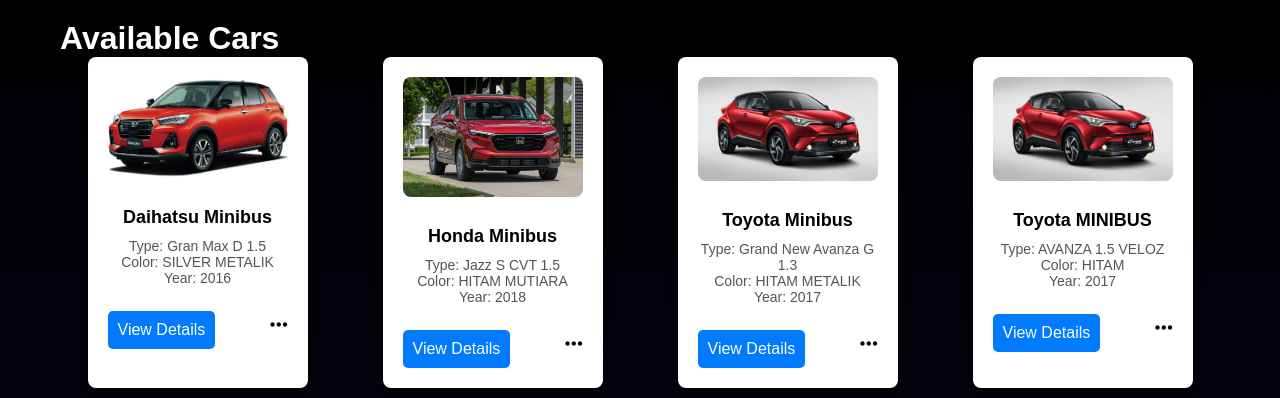
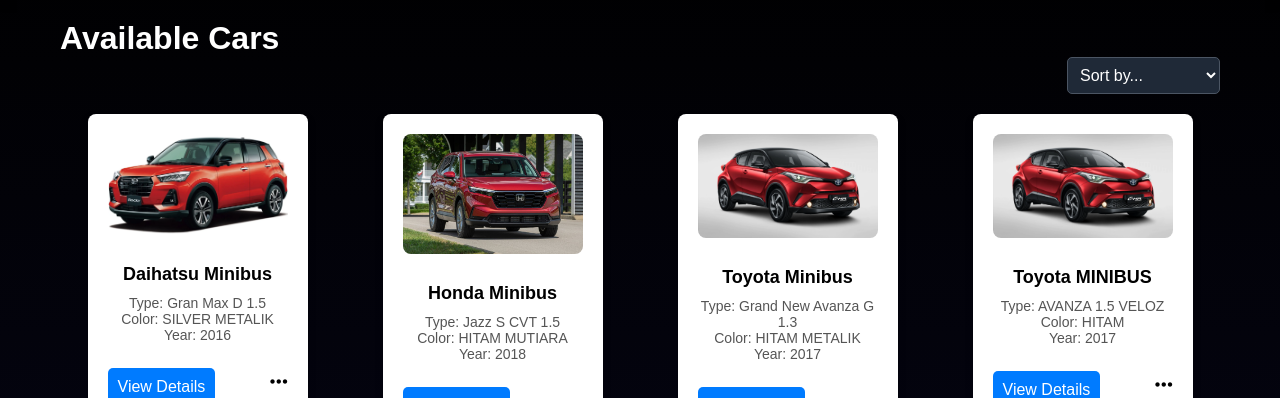
Before and after one commit to CarXpert/Car-Xpert, a Django app: page / in a window 1280 px wide. Shown: the part 72-470 px from the top of the page. Run offline with Django 5.2, Linux system fonts and the light colour scheme; data comes from the database, SQL or seed files in the repository.

Commit message:
menamabahkan frontend untuk fitur filter di mai page

```diff
--- a/cars/models.py
+++ b/cars/models.py
@@ -1,3 +1,4 @@
+# models.py di app cars
 from django.db import models
 import uuid
 
--- a/main/templates/main.html
+++ b/main/templates/main.html
@@ -20,6 +20,28 @@
             padding: 20px;
             color: #fff;
             font-family: 'Arial', sans-serif;
+        }
+
+        /* Filter Styling */
+        .filter-container {
+            display: flex;
+            justify-content: flex-end; /* Align the filter to the right */
+            margin-bottom: 20px;
+        }
+
+        .filter-dropdown {
+            padding: 8px;
+            background-color: #1f2937; /* Dark background */
+            color: white;
+            border-radius: 5px;
+            border: 1px solid #4b5563; /* Darker border */
+            cursor: pointer;
+            font-size: 16px;
+        }
+
+        .filter-dropdown option {
+            background-color: #1f2937;
+            color: white;
         }
 
         /* Car Grid Styling */
@@ -151,8 +173,25 @@
 
     <div class="main-container">
 
+        <!-- Title and Filter Section -->
+        <div class="flex justify-between items-center mb-4">
+            <h1>Available Cars</h1>
+            <div class="filter-container">
+                <form method="GET" action="{% url 'main:show_main' %}">
+                    <select name="filter" class="filter-dropdown" onchange="this.form.submit()">
+                        <option value="">Sort by...</option>
+                        <option value="mileage_high">Highest Mileage</option>
+                        <option value="mileage_low">Lowest Mileage</option>
+                        <option value="year_high">Newest Year</option>
+                        <option value="year_low">Oldest Year</option>
+                        <option value="price_high">Highest Price</option>
+                        <option value="price_low">Lowest Price</option>
+                    </select>
+                </form>
+            </div>
+        </div>
+
         <!-- Car Grid Section -->
-        <h1>Available Cars</h1>
         <div class="car-grid">
             {% for car in cars|slice:":40" %}  <!-- Limit to 40 cars -->
             <div class="car-card">
--- a/main/urls.py
+++ b/main/urls.py
@@ -1,3 +1,4 @@
+# urls.py di app main
 from django.urls import path
 from . import views
 
```
